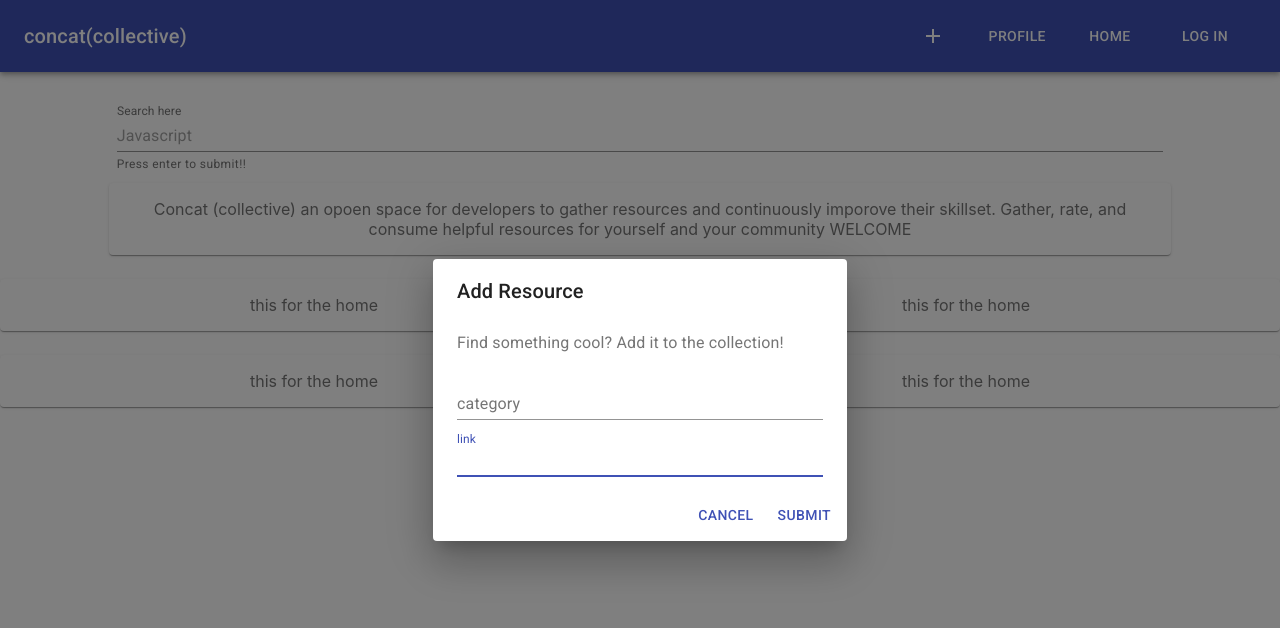
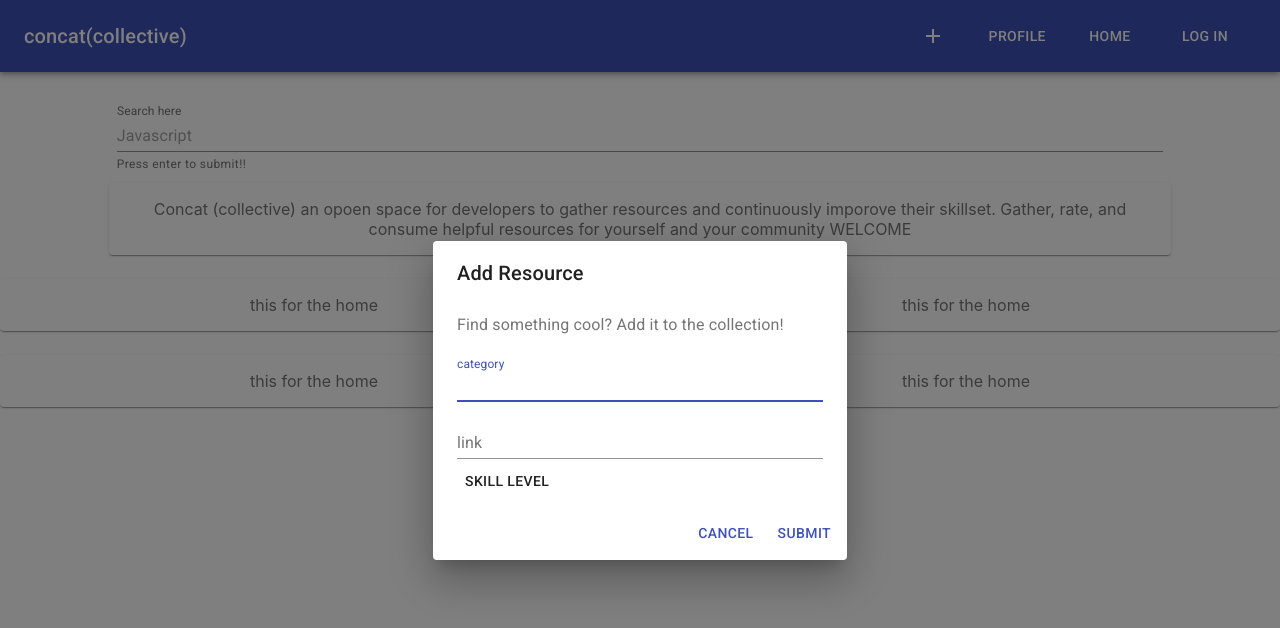
Before and after one commit to drkittendorf/concat_collective, a React (Create React App) app in the folder client/: page /home in a window 1280 px wide. Both pictures are taken after a click on the button 932 px from the left and 36 px from the top of the page. Shown: the top 628 px of the page. Built offline with nearby package versions, Linux system fonts and the light colour scheme.

Commit message:
adding skill dropdown

```diff
--- a/client/src/components/AddResource.js
+++ b/client/src/components/AddResourceModal.js
@@ -9,6 +9,7 @@
 import { makeStyles } from '@material-ui/core/styles';
 import AddIcon from '@material-ui/icons/Add';
 import IconButton from '@material-ui/core/IconButton';
+import SkillDropdown from './SkillDropdown';
 
 
 const useStyles = makeStyles((theme) => ({
@@ -49,19 +50,19 @@
 					<TextField
 						autoFocus
 						margin='dense'
-						id='name'
+						id='category'
 						label='category'
 						type='text'
 						fullWidth
 					/>
 					<TextField
-						autoFocus
 						margin='dense'
-						id='name'
+						id='link'
 						label='link'
 						type='text'
 						fullWidth
 					/>
+					<SkillDropdown />
 				</DialogContent>
 				<DialogActions>
 					<Button onClick={handleClose} color='primary'>
--- a/client/src/components/Nav.js
+++ b/client/src/components/Nav.js
@@ -4,7 +4,7 @@
 import Toolbar from '@material-ui/core/Toolbar';
 import Typography from '@material-ui/core/Typography';
 
-import AddResource from '../components/AddResource'
+import AddResourceModal from './AddResourceModal';
 
 // importing buttons
 // importing Auth0 hook
@@ -26,8 +26,8 @@
 		flexGrow: 1,
 	},
 	link: {
-    margin: theme.spacing(1, 1.5),
-    color: 'white',
+		margin: theme.spacing(1, 1.5),
+		color: 'white',
 	},
 	palette: {
 		primary: {
@@ -35,8 +35,8 @@
 		},
 	},
 	button: {
-    margin: theme.spacing(1.5),
-    color: 'white',
+		margin: theme.spacing(1.5),
+		color: 'white',
 	},
 }));
 
@@ -51,7 +51,7 @@
 					<Typography variant='h6' className={classes.title}>
 						concat(collective)
 					</Typography>
-          <AddResource />
+					<AddResourceModal />
 					<Button className={classes.button} component={Link} to='/profile'>
 						profile
 					</Button>
@@ -59,11 +59,7 @@
 						Home
 					</Button>
 					{/* maybe we can put an icon here  */}
-					{isAuthenticated ? (
-						<LogoutButton />
-					) : (
-						<LoginButton />
-					)}
+					{isAuthenticated ? <LogoutButton /> : <LoginButton />}
 				</Toolbar>
 			</AppBar>
 		</div>
--- /dev/null
+++ b/client/src/components/SkillDropdown.js
@@ -0,0 +1,35 @@
+import React from 'react';
+import Button from '@material-ui/core/Button';
+import Menu from '@material-ui/core/Menu';
+import MenuItem from '@material-ui/core/MenuItem';
+
+export default function SimpleMenu() {
+  const [anchorEl, setAnchorEl] = React.useState(null);
+
+  const handleClick = (event) => {
+    setAnchorEl(event.currentTarget);
+  };
+
+  const handleClose = () => {
+    setAnchorEl(null);
+  };
+
+  return (
+    <div>
+      <Button aria-controls="simple-menu" aria-haspopup="true" onClick={handleClick}>
+        Skill Level
+      </Button>
+      <Menu
+        id="simple-menu"
+        anchorEl={anchorEl}
+        keepMounted
+        open={Boolean(anchorEl)}
+        onClose={handleClose}
+      >
+        <MenuItem onClick={handleClose}>Beginner</MenuItem>
+        <MenuItem onClick={handleClose}>Intermediate</MenuItem>
+        <MenuItem onClick={handleClose}>Expert</MenuItem>
+      </Menu>
+    </div>
+  );
+}
```
